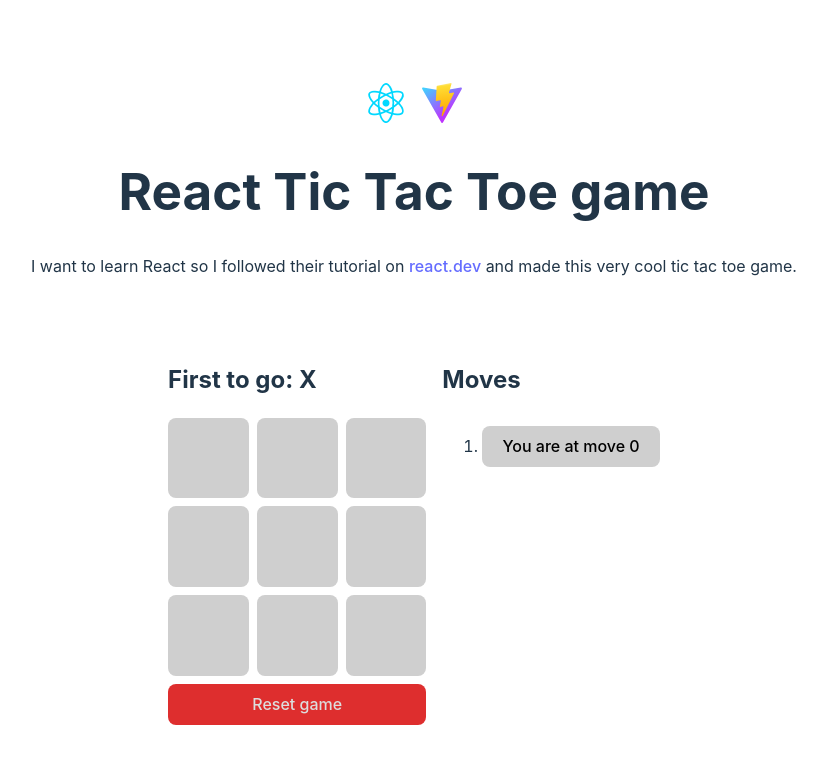
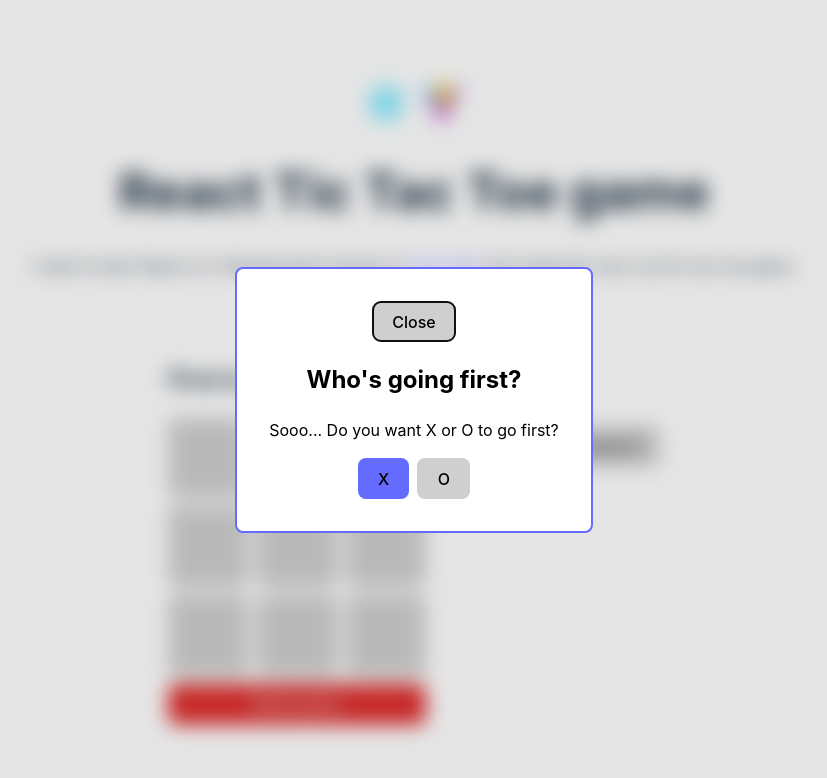
Before and after one commit to Klrfl/tic-tac-toe, a React (Vite) app: page / in a window 1280 px wide. Shown: the top 778 px of the page, without its empty margins (226-1053 px from the left). Built offline with nearby package versions, Linux system fonts and the light colour scheme.

Commit message:
finish selection feature

```diff
--- a/src/components/Game.css
+++ b/src/components/Game.css
@@ -5,3 +5,13 @@
   gap: 1rem;
   flex-wrap: wrap;
 }
+
+.button-container {
+  display: flex;
+  justify-content: center;
+  gap: 0.5rem;
+}
+
+.select-btn.active {
+  background: var(--accent);
+}
--- a/src/components/Game.jsx
+++ b/src/components/Game.jsx
@@ -1,19 +1,30 @@
 import Board from "./Board";
 import "./Game.css";
+import Modal from "./Modal";
 
-import { useState } from "react";
+import { useEffect, useState } from "react";
 
 export default function Game() {
-  const [Xturn, setXTurn] = useState(true);
+  const [XTurn, setXTurn] = useState(true);
   const [history, setHistory] = useState([Array(9).fill(null)]);
   const [currentMove, setCurrentMove] = useState(0);
   const currentSquares = history[currentMove];
+
+  const [modalIsOpen, setModalIsOpen] = useState(false)
+
+  useEffect(() => {
+    setModalIsOpen(true)
+  }, [])
+
+  function closeModal() {
+    setModalIsOpen(false)
+  }
 
   function handlePlay(newSquares) {
     const nextHistory = [...history.slice(0, currentMove + 1), newSquares];
     setHistory(nextHistory);
     setCurrentMove(() => currentMove + 1);
-    setXTurn(!Xturn);
+    setXTurn(!XTurn);
   }
 
   function jumpTo(move) {
@@ -26,6 +37,8 @@ export default function Game() {
       setHistory([Array(9).fill(null)]);
       jumpTo(0);
     }
+
+    setModalIsOpen(true)
   }
 
   const moves = history.map((squares, move) => {
@@ -45,10 +58,21 @@ export default function Game() {
   });
 
   return (
+    <>
+      <Modal isOpen={modalIsOpen} hasClosed={closeModal}>
+        <h2>Who's going first?</h2>
+        <p>Sooo... Do you want X or O to go first?</p>
+
+        <div className="button-container">
+          <button value="X" onClick={() => setXTurn(true)} className={`${XTurn ? 'active' : ''} select-btn`}>X</button>
+          <button value="O" onClick={() => setXTurn(false)} className={`${!XTurn ? 'active' : ''} select-btn`}>O</button>
+        </div>
+      </Modal>
+
       <div className="game">
         <div className="board-container">
           <Board
-          Xturn={Xturn}
+            Xturn={XTurn}
             squares={currentSquares}
             onPlay={handlePlay}
             currentMove={currentMove} />
@@ -62,5 +86,6 @@ export default function Game() {
           <ol>{moves}</ol>
         </div>
       </div>
+    </>
   );
 }
--- /dev/null
+++ b/src/components/Modal.css
@@ -0,0 +1,11 @@
+.modal {
+  max-width: 75ch;
+  border: 2px solid var(--accent);
+  border-radius: 0.5rem;
+  text-align: center;
+  padding: 2rem;
+}
+
+.modal::backdrop {
+  backdrop-filter: blur(10px);
+}
--- a/src/components/Modal.jsx
+++ b/src/components/Modal.jsx
@@ -1,4 +1,5 @@
 import { useEffect, useRef } from "react"
+import "./Modal.css"
 
 export default function Modal({ isOpen, hasClosed, children }) {
   const dialog = useRef(null)
@@ -18,13 +19,11 @@ export default function Modal({ isOpen, hasClosed, children }) {
   }, [isOpen])
 
   return (
-    <>
-      <dialog ref={dialog} className="modal">
-        <form>
-          <button onClick={(e) => closeModal(e)}>close</button>
-          {children}
-        </form>
-      </dialog>
-    </>
+    <dialog ref={dialog} className="modal">
+      <form onSubmit={(e) => e.preventDefault()}>
+        <button onClick={(e) => closeModal(e)}>Close</button>
+        {children}
+      </form>
+    </dialog>
   )
 }
--- a/src/index.css
+++ b/src/index.css
@@ -22,6 +22,7 @@
 
 :root {
   --danger: rgb(188, 26, 26);
+  --accent: #646cff;
 }
 
 a {
@@ -56,10 +57,12 @@ button {
   font-family: inherit;
   background-color: #1a1a1a;
   cursor: pointer;
-  transition: border-color 250ms ease, background-color 250ms ease;
+  transition:
+    border-color 250ms ease,
+    background-color 250ms ease;
 }
 button:hover {
-  border-color: #646cff;
+  border-color: var(--accent);
 }
 button:focus,
 button:focus-visible {
```
Lines whose indentation alone changed are shown as unchanged.
